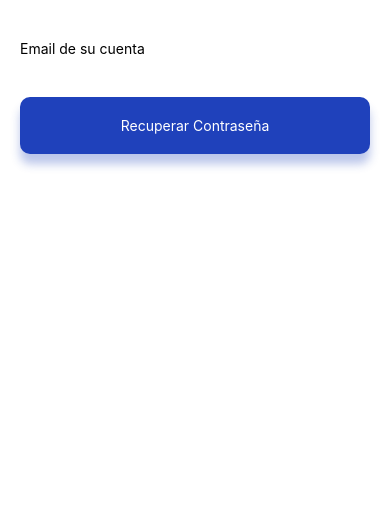
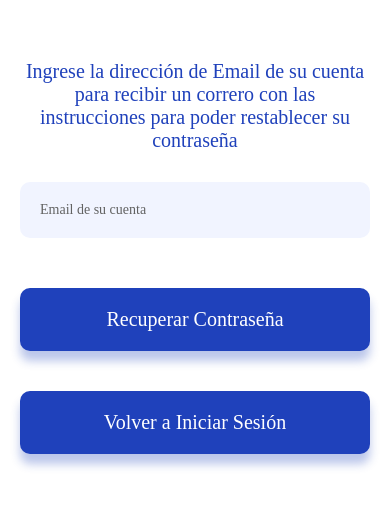
Before and after one commit to nahuellorenzo/TP-Final, a React Native app: screen /ForgotPassword in a window 390 px wide. Shown: the top 506 px of the page. Built offline with nearby package versions, Linux system fonts and the light colour scheme; no server answers; what react-native-root-siblings would draw is missing.

Commit message:
Agrego nuevo boton

```diff
--- a/components/screens/ForgotPassword.tsx
+++ b/components/screens/ForgotPassword.tsx
@@ -1,4 +1,4 @@
-import {Dimensions} from "react-native";
+import { Dimensions } from "react-native";
 import Spacing from "../constants/Spacing";
 import FontSize from "../constants/FontSize";
 import Colors from "../constants/Color";
@@ -25,8 +25,11 @@ import {
 } from "react-native";
 import { sendPasswordResetEmail } from "firebase/auth";
 import { auth } from "../firebase/config";
+import AppTextInput from "../AppTextInput";
 
-const ForgotPasswordScreen = () => {
+type Props = NativeStackScreenProps<RootStackParamList, "ForgotPassword">;
+
+const ForgotPasswordScreen: React.FC<Props> = ({ navigation: { navigate } }) => {
   const [email, setEmail] = useState("");
 
   const changePassword = () => {
@@ -37,19 +40,27 @@ const ForgotPasswordScreen = () => {
 
     sendPasswordResetEmail(auth, email)
       .then(() => {
-        alert();
       })
       .catch((error) => {
-        alert();
-        console.error(error);
       });
   };
 
   return (
     <ScrollView contentContainerStyle={{ flexGrow: 1 }}>
       <View style={{ padding: 20 }}>
-        <View style={{ marginVertical: 20 }}>
-          <TextInput
+        <Text
+          style={{
+            fontSize: FontSize.large,
+            color: Colors.primary,
+            fontFamily: Fonts["Roboto-Bold"],
+            textAlign: "center",
+            marginTop: Spacing * 4,
+          }}
+        >
+          Ingrese la dirección de Email de su cuenta para recibir un correro con las instrucciones para poder restablecer su contraseña
+        </Text>
+        <View style={{ marginVertical: Spacing * 2 }}>
+          <AppTextInput
             placeholder="Email de su cuenta"
             value={email}
             onChangeText={(text) => setEmail(text)}
@@ -57,7 +68,10 @@ const ForgotPasswordScreen = () => {
         </View>
 
         <TouchableOpacity
-          onPress={changePassword}
+          onPress={() => {
+            navigate("Login")
+            changePassword
+        }}
           style={{
             padding: Spacing * 2,
             backgroundColor: Colors.primary,
@@ -65,15 +79,49 @@ const ForgotPasswordScreen = () => {
             borderRadius: Spacing,
             shadowColor: Colors.primary,
             shadowOffset: {
-                width: 0,
-                height: Spacing,
+              width: 0,
+              height: Spacing,
             },
             shadowOpacity: 0.3,
             shadowRadius: Spacing,
-        }}
+          }}
         >
-          <Text style={{ color: "white", textAlign: "center" }}>
+          <Text
+            style={{
+              fontFamily: Fonts["Roboto-Bold"],
+              color: Colors.onPrimary,
+              textAlign: "center",
+              fontSize: FontSize.large,
+            }}>
             Recuperar Contraseña
+          </Text>
+        </TouchableOpacity>
+
+        <TouchableOpacity
+          onPress={() => navigate("Login")}
+          style={{
+            padding: Spacing * 2,
+            backgroundColor: Colors.primary,
+            marginVertical: Spacing * 2,
+            borderRadius: Spacing,
+            shadowColor: Colors.primary,
+            shadowOffset: {
+              width: 0,
+              height: Spacing,
+            },
+            shadowOpacity: 0.3,
+            shadowRadius: Spacing,
+          }}
+        >
+          <Text
+            style={{
+              fontFamily: Fonts["Roboto-Bold"],
+              color: Colors.onPrimary,
+              textAlign: "center",
+              fontSize: FontSize.large,
+            }}
+          >
+            Volver a Iniciar Sesión
           </Text>
         </TouchableOpacity>
       </View>
```
